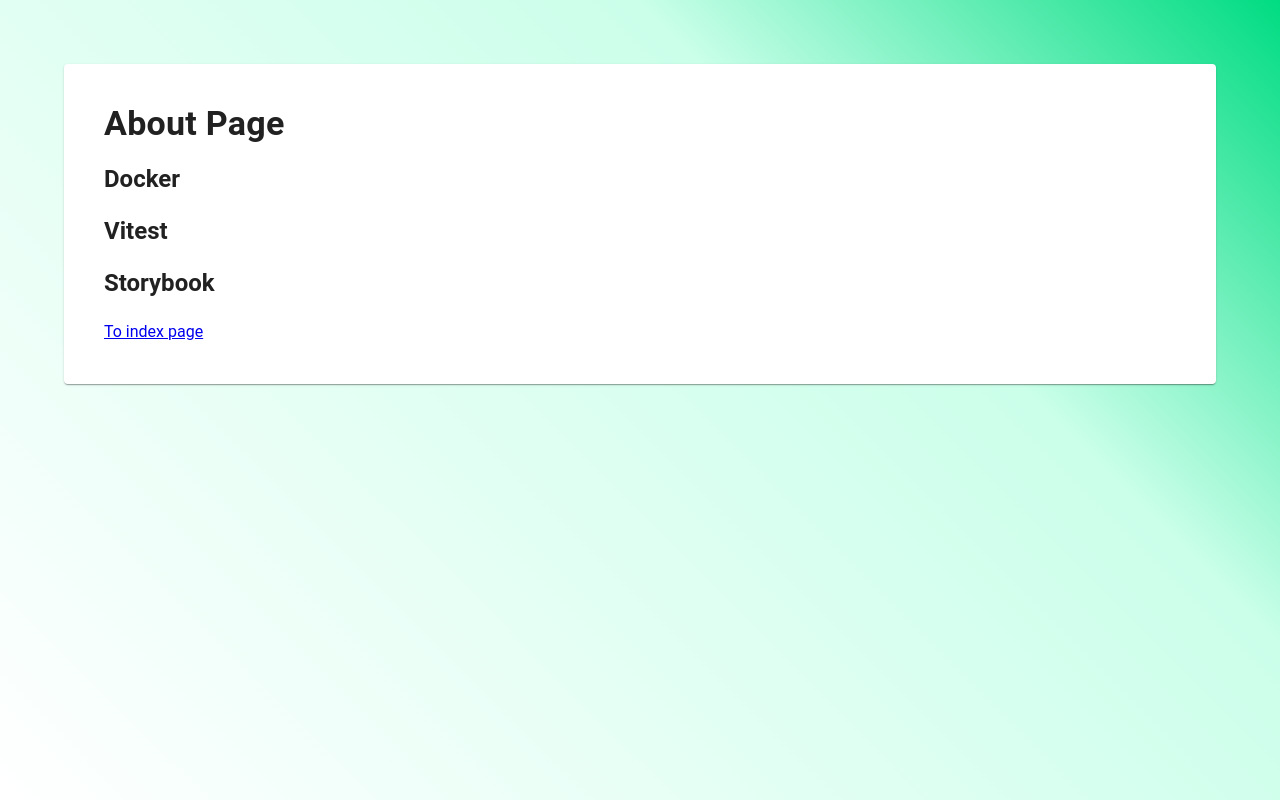
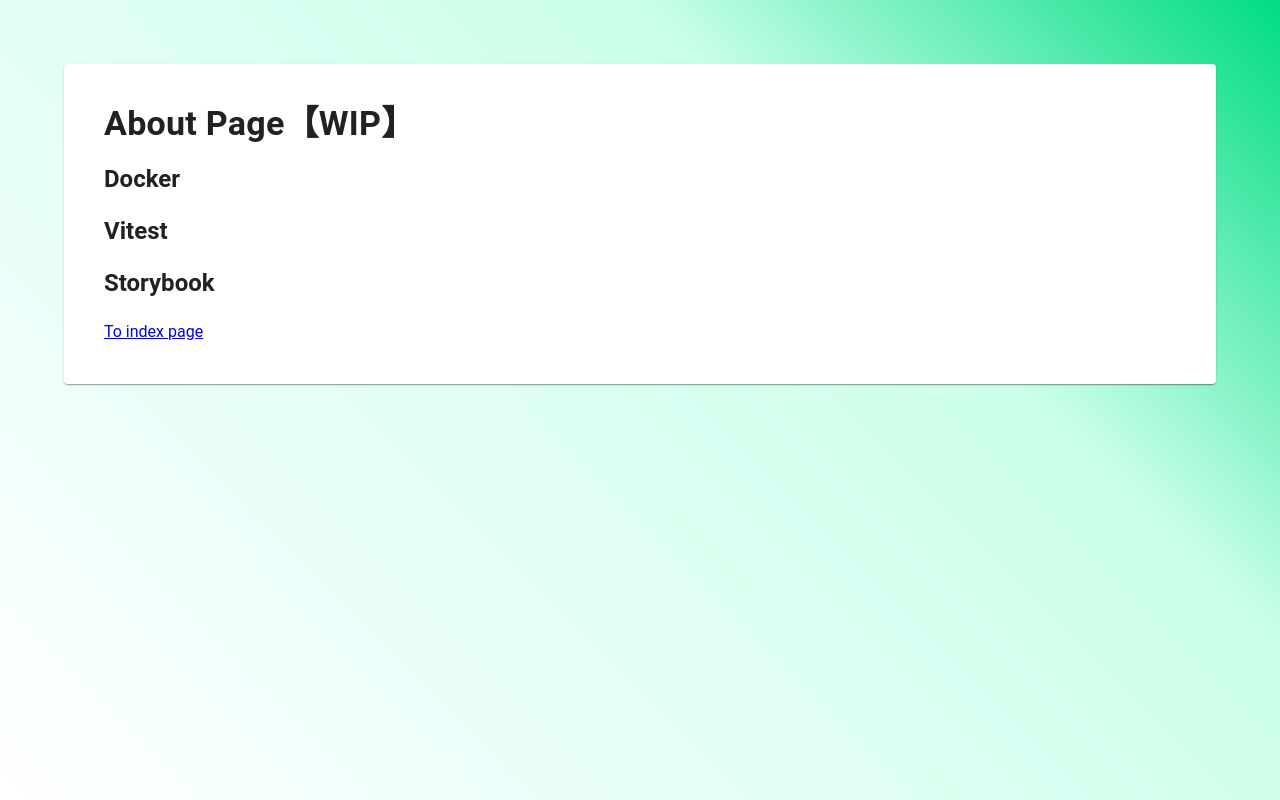
Before and after one commit to Gityosan/Nuxt3-template, a Nuxt app: page /about in a window 1280 px wide. Built offline with nearby package versions, Linux system fonts and the light colour scheme.

Commit message:
[fix] add wip

```diff
--- a/pages/about.vue
+++ b/pages/about.vue
@@ -4,7 +4,7 @@
 <template>
   <div class="pa-16">
     <v-card class="pa-10">
-      <h1 class="text-h4 font-weight-bold mb-5">About Page</h1>
+      <h1 class="text-h4 font-weight-bold mb-5">About Page【WIP】</h1>
 
       <h3 class="text-h5 font-weight-bold mb-5">Docker</h3>
       <h3 class="text-h5 font-weight-bold mb-5">Vitest</h3>
```
